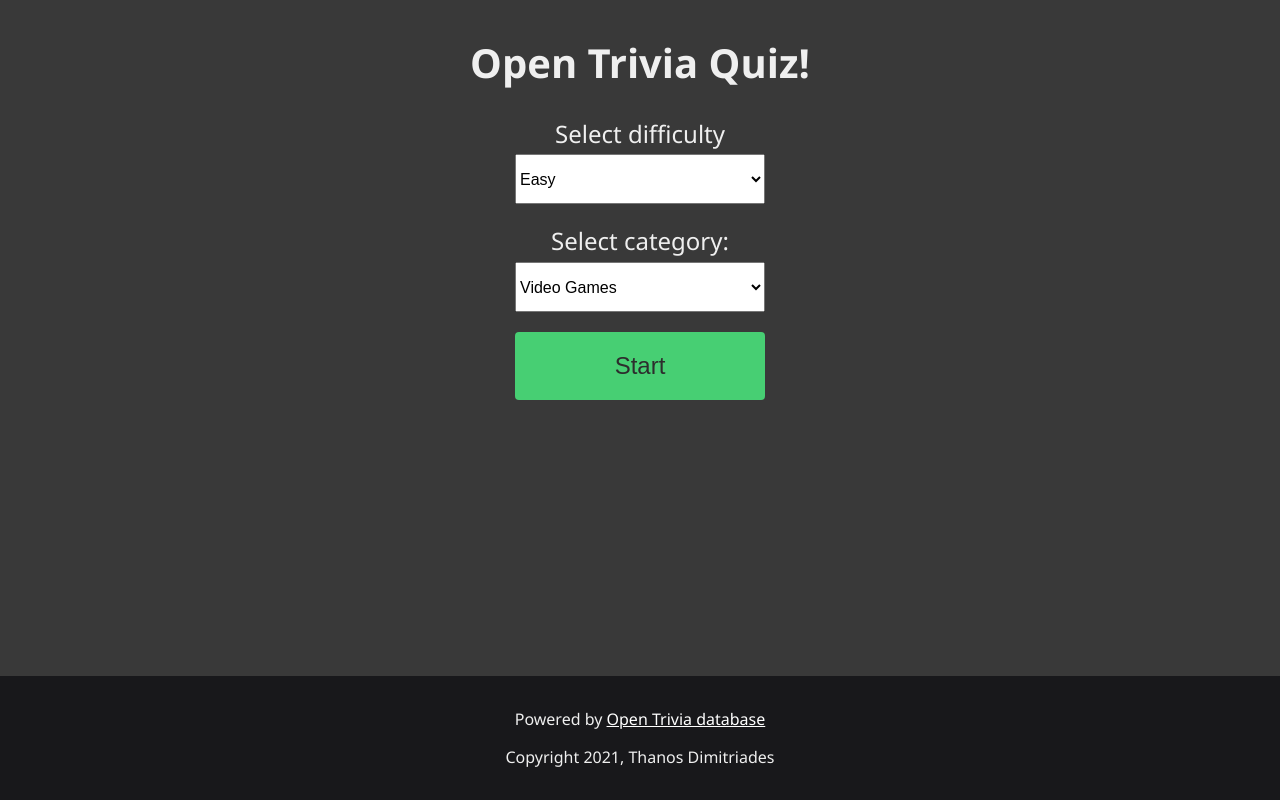
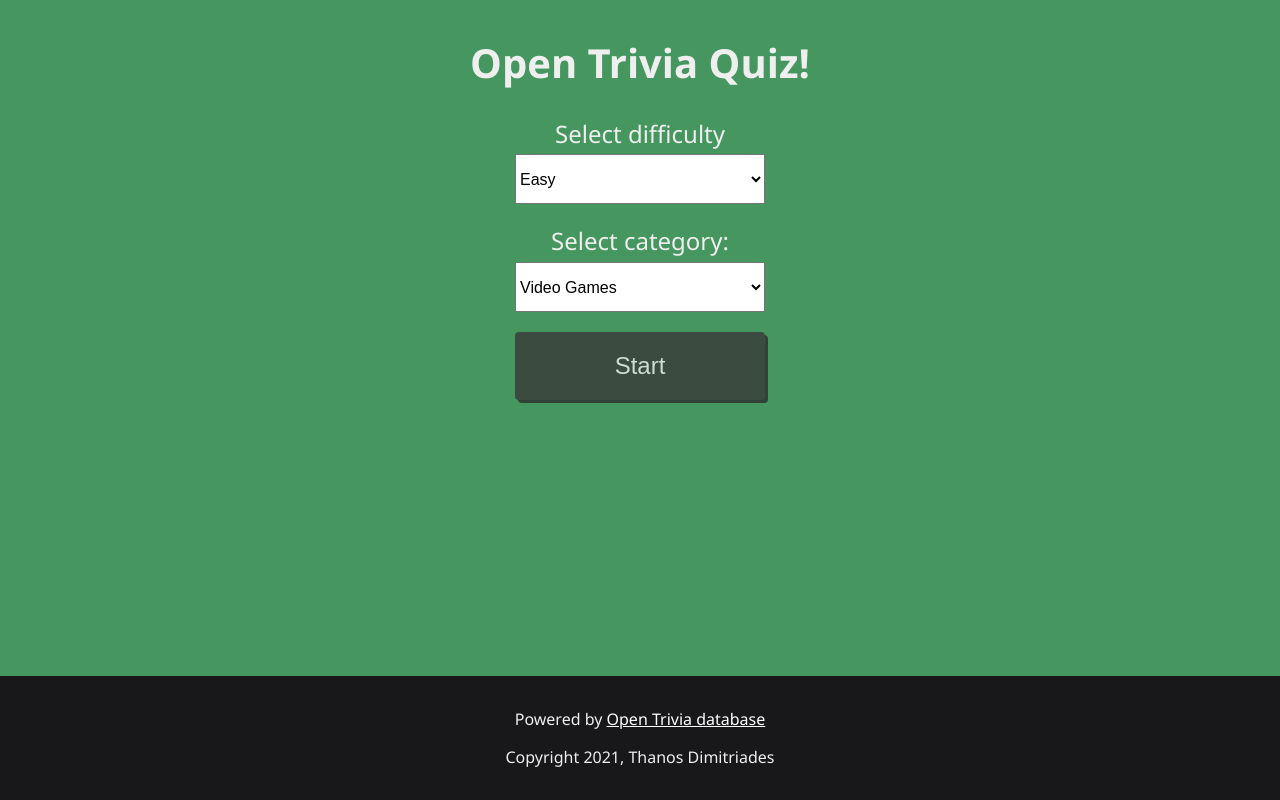
Before and after one commit to thanosades/quiz-app, a React (Create React App) app: page / in a window 1280 px wide. Built offline with nearby package versions, Linux system fonts and the light colour scheme.

Commit message:
add new colors and box-shadow to buttons

```diff
--- a/src/App.scss
+++ b/src/App.scss
@@ -1,9 +1,10 @@
 $bright-color: #efefef;
 $dark-color: #2d2d2d;
-$button-bg-color: #47cf73;
+$button-bg-color: #393939;
+$bg-color: #46965f;
 
 body {
-  background-color: #393939;
+  background-color: $bg-color;
   color: $bright-color;
 }
 
@@ -16,7 +17,7 @@ body {
 
 button {
   background-color: $button-bg-color;
-  color: $dark-color;
+  color: $bright-color;
   padding: 20px;
   width: 250px;
   height: auto;
@@ -25,9 +26,11 @@ button {
   border-radius: 4px;
   font-size: 24px;
   transition: 0.2s;
+  opacity: 0.8;
+  box-shadow: 3px 3px $dark-color;
 }
 
 button:hover {
-  background-color: #248c46;
+  opacity: 1;
   color: $bright-color;
 }
```
